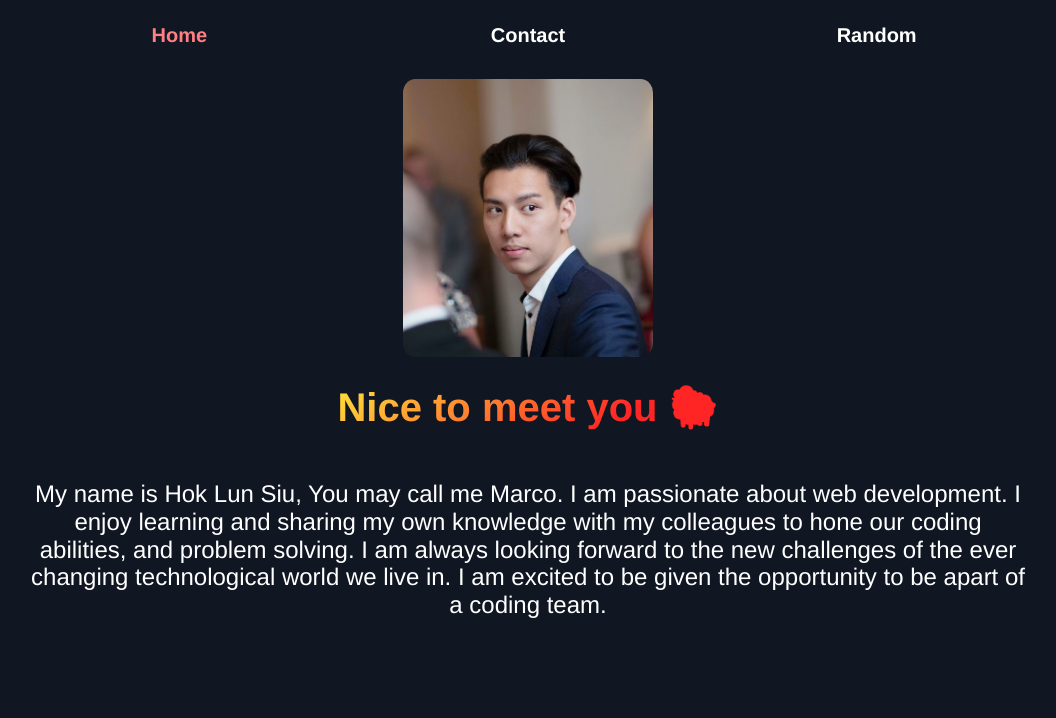
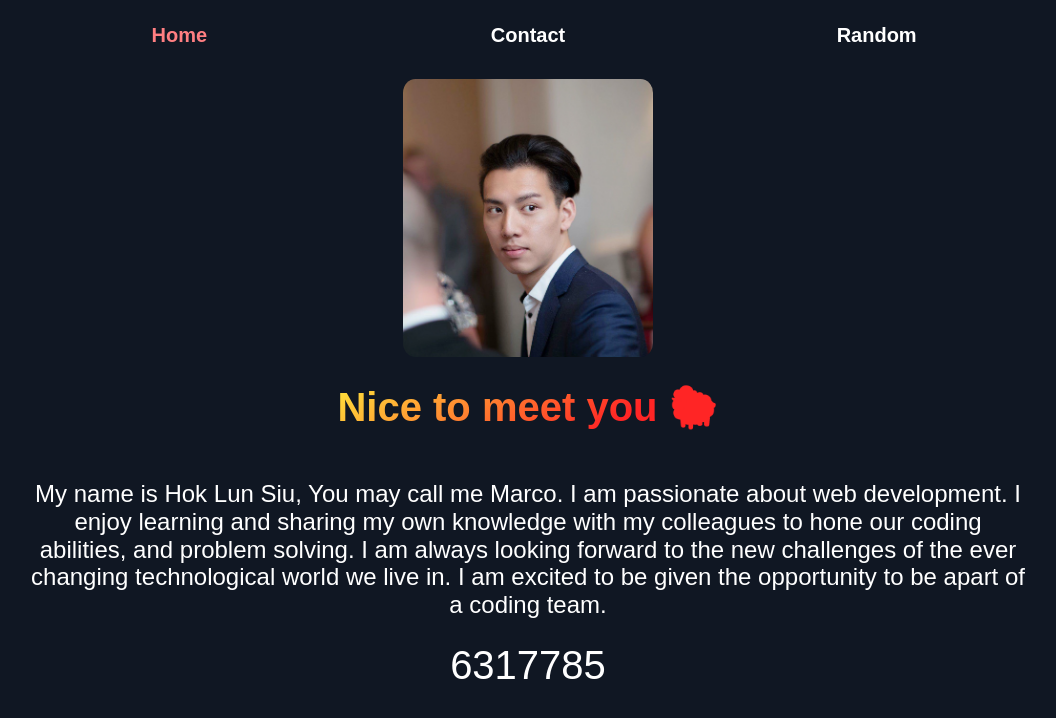
Before and after one commit to Pulse6/my-website, a Vue app: page /#/ in a window 1280 px wide. Shown: the top 718 px of the page, without its empty margins (112-1168 px from the left). Built offline with nearby package versions, Linux system fonts and the light colour scheme.

Commit message:
move time left

```diff
--- a/src/App.vue
+++ b/src/App.vue
@@ -17,7 +17,7 @@ html {
   color: #FFFFFF;
   min-height: 100vh;
   min-width: 100vw;
-  font-family: Avenir, Helvetica, Arial, sans-serif;
+  font-family: Arial, sans-serif;
   -webkit-font-smoothing: antialiased;
   -moz-osx-font-smoothing: grayscale;
   text-align: center;
--- a/src/views/Home.vue
+++ b/src/views/Home.vue
@@ -4,6 +4,7 @@
       <img src="@/assets/me.jpeg" alt="">
       <h1>Nice to meet you <span role="img" aria-label="sheep">🐑</span></h1>
       <p>My name is Hok Lun Siu, You may call me Marco. I am passionate about web development. I enjoy learning and sharing my own knowledge with my colleagues to hone our coding abilities, and problem solving. I am always looking forward to the new challenges of the ever changing technological world we live in. I am excited to be given the opportunity to be apart of a coding team.</p>
+      <div class="time-left">{{timeLeft}}</div>
     </div>
   </div>
 </template>
@@ -12,6 +13,33 @@
 
 export default {
   name: 'Home',
+  data () {
+    return {
+      timeLeft: null,
+    }
+  },
+  beforeMount () {
+    setInterval(() => {
+      this.timeLeft = this.GetSec()
+    }, 1000)
+  },
+  methods: {
+    GetSec() {
+      let now = new Date();
+      let hour = now.getHours();
+      let minutes = now.getMinutes();
+      let seconds = now.getSeconds();
+      let totalSecondsToday = (hour * 60 + minutes) * 60 + seconds;
+
+      let date0 = new Date(now.toString().slice(11, 15), 0, 1);
+      let date1 = new Date();
+      let numberOfDays = Math.ceil((date1 - date0) / 8.64e7);
+
+      let temp = ((numberOfDays - 1) * 86400) + totalSecondsToday
+      let secondLeft = 31622400 - temp
+      return secondLeft
+    }
+  }
 }
 </script>
 
@@ -43,4 +71,8 @@ img {
   max-width: 250px;
   border-radius: 5%;
 }
+
+.time-left {
+  font-size: max(2.5rem, 4vmin);
+}
 </style>
```
